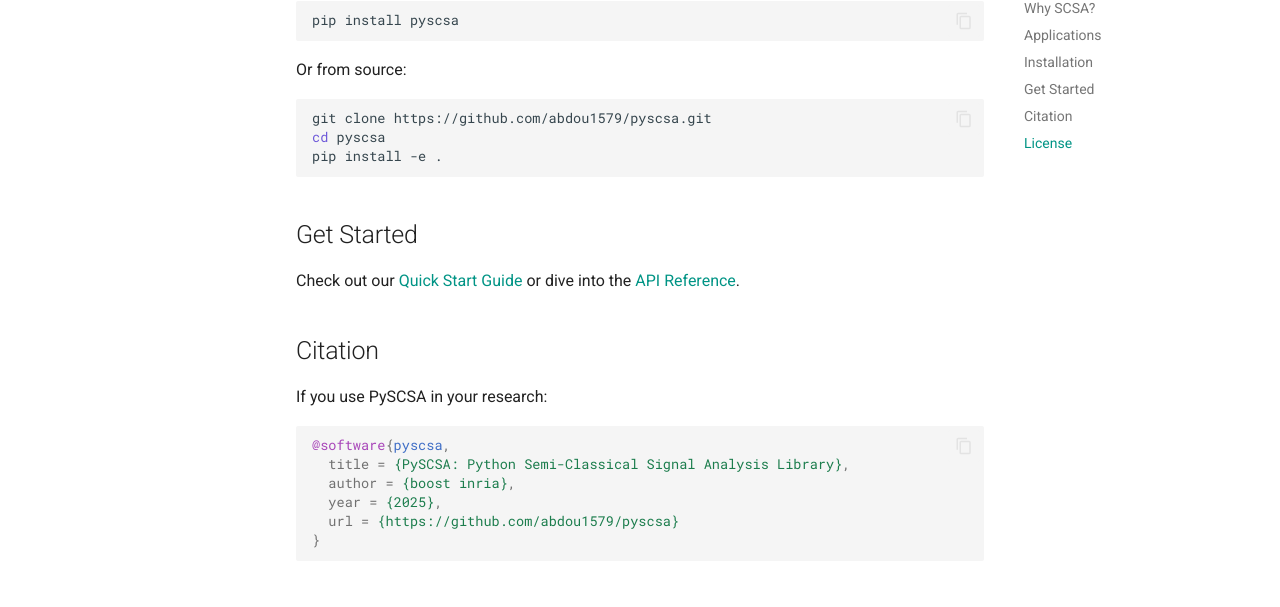
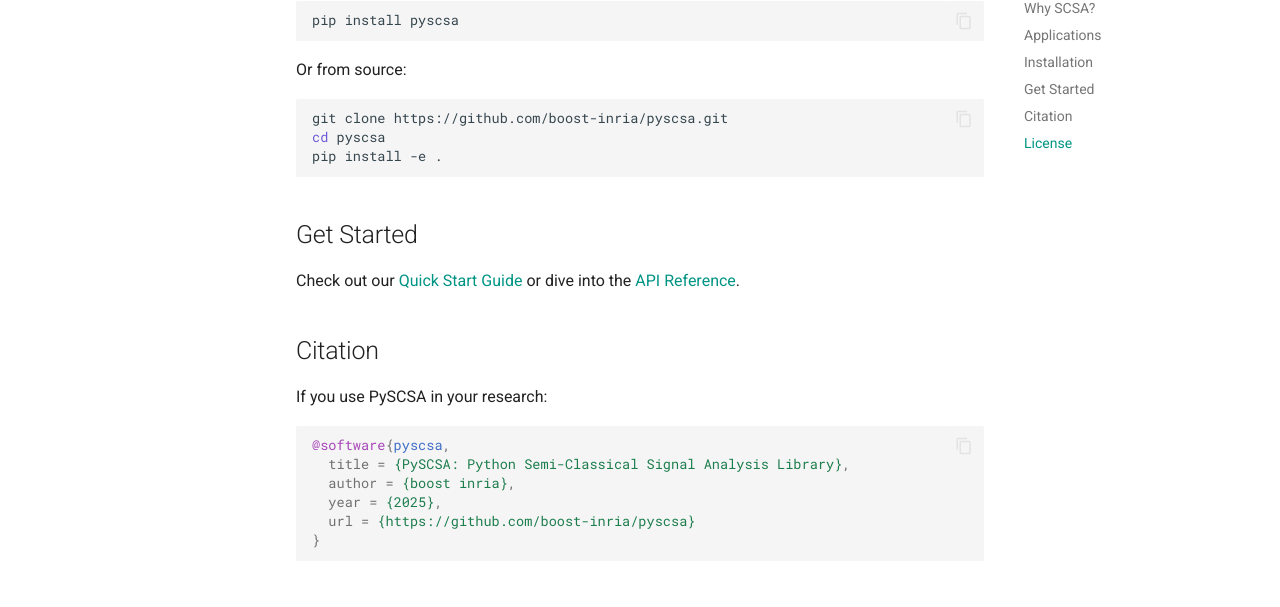
Before and after one commit to boost-inria/pyscsa, an MkDocs documentation site: the page built from mkdocs/index.md, in a window 1280 px wide and 900 px high, scrolled down 1430 px. Shown: the part 154-761 px from the top of the window. Built offline with MkDocs 1.6.1 and Material for MkDocs 9.7.7, drawn with Linux system fonts in a browser that asks for light colours; comment, search, counter and statistics services are not loaded; some of the changed lines change nothing that is shown.

Commit message:
corrected links

````diff
--- a/mkdocs/index.md
+++ b/mkdocs/index.md
@@ -1,6 +1,6 @@
 # PySCSA - Semi-Classical Signal Analysis
 
-[![Tests](https://img.shields.io/badge/tests-47%20passed-brightgreen)](https://github.com/abdou1579/pyscsa)
+[![Tests](https://img.shields.io/badge/tests-47%20passed-brightgreen)](https://github.com/boost-inria/pyscsa)
 [![Python](https://img.shields.io/badge/python-3.7%2B-blue)](https://www.python.org)
 [![License](https://img.shields.io/badge/License-MIT-yellow.svg)](https://opensource.org/licenses/MIT)
 
@@ -58,7 +58,7 @@ pip install pyscsa
 Or from source:
 
 ```bash
-git clone https://github.com/abdou1579/pyscsa.git
+git clone https://github.com/boost-inria/pyscsa.git
 cd pyscsa
 pip install -e .
 ```
@@ -76,10 +76,10 @@ If you use PySCSA in your research:
   title = {PySCSA: Python Semi-Classical Signal Analysis Library},
   author = {boost inria},
   year = {2025},
-  url = {https://github.com/abdou1579/pyscsa}
+  url = {https://github.com/boost-inria/pyscsa}
 }
 ```
 
 ## License
 
-MIT License - see [LICENSE](https://github.com/abdou1579/pyscsa/blob/main/LICENSE) for details.
+MIT License - see [LICENSE](https://github.com/boost-inria/pyscsa/blob/main/LICENSE) for details.
````
